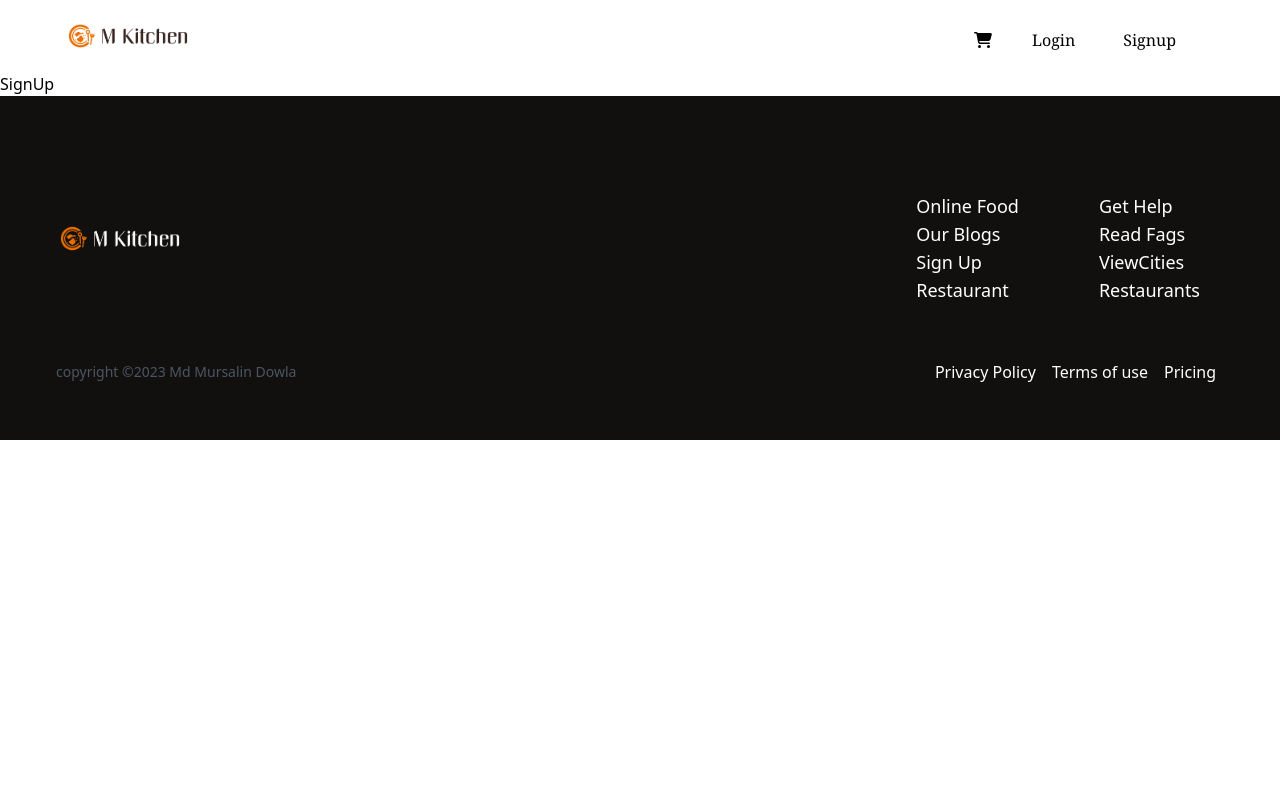
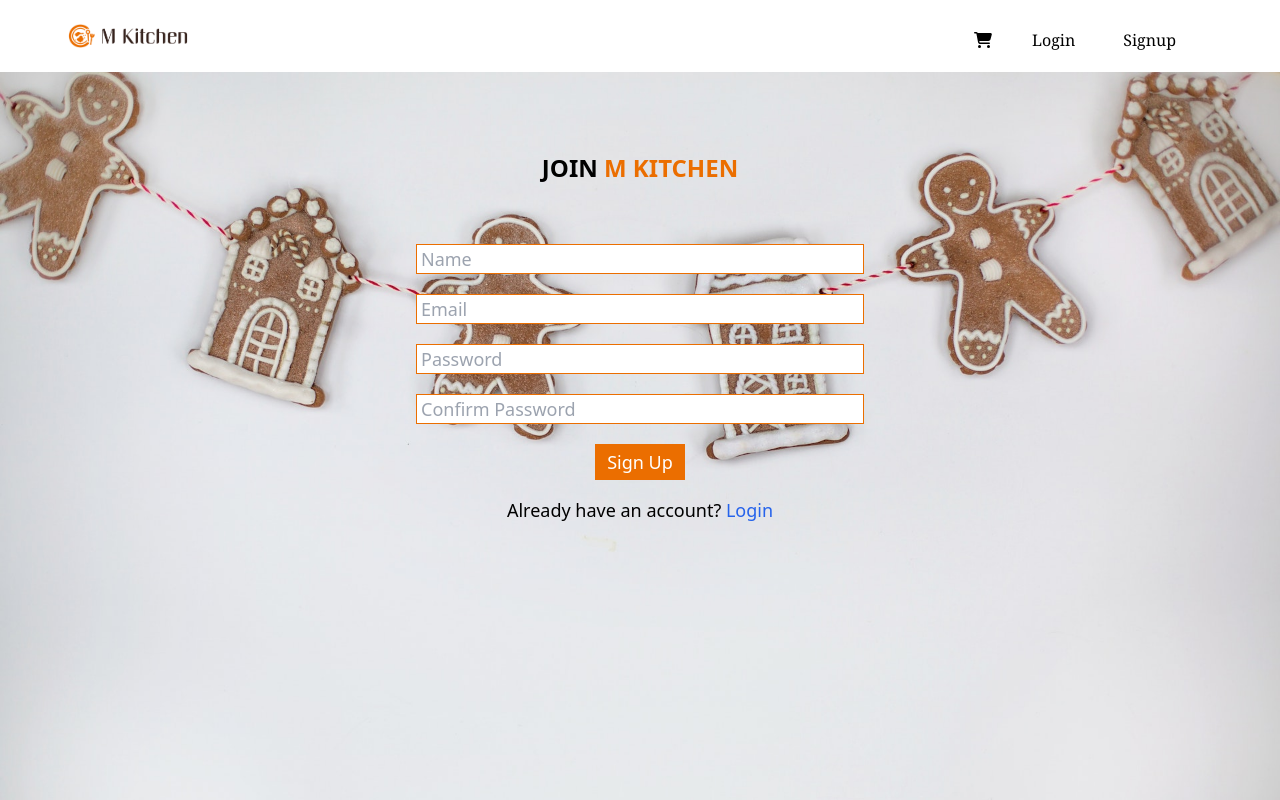
Before and after one commit to Mursalin-Dowla/z-r-fa-resturant, a React (Create React App) app: page /signup in a window 1280 px wide. Shown: the top 800 px of the page. Built offline with nearby package versions, Linux system fonts and the light colour scheme; no server answers.

Commit message:
login+signup email pw done

```diff
--- a/package.json
+++ b/package.json
@@ -10,6 +10,7 @@
     "@testing-library/jest-dom": "^5.16.5",
     "@testing-library/react": "^13.4.0",
     "@testing-library/user-event": "^13.5.0",
+    "firebase": "^9.17.1",
     "react": "^18.2.0",
     "react-dom": "^18.2.0",
     "react-router-dom": "^6.8.1",
--- a/src/App.js
+++ b/src/App.js
@@ -1,5 +1,6 @@
 import { Route, Routes } from 'react-router-dom';
 import './App.css';
+import Cart from './components/Cart/Cart';
 import Home from './components/Home/Home';
 import Login from './components/Login/Login';
 import Footer from './components/Shared/Footer/Footer';
@@ -15,6 +16,7 @@ function App() {
         <Route path='/home' element={<Home />}></Route>
         <Route path='/login' element={<Login />}></Route>
         <Route path='/signup' element={<SignUp />}></Route>
+        <Route path='/cart' element={<Cart />}></Route>
       </Routes>
       <Footer />
     </div>
--- /dev/null
+++ b/src/components/Cart/Cart.js
@@ -0,0 +1,11 @@
+import React from 'react';
+
+const Cart = () => {
+    return (
+        <div>
+            cart
+        </div>
+    );
+};
+
+export default Cart;
--- a/src/components/Home/ChooseUs/ChooseUs.js
+++ b/src/components/Home/ChooseUs/ChooseUs.js
@@ -5,7 +5,7 @@ import c3 from "../../../images/c3.png";
 
 const ChooseUs = () => {
   return (
-    <div className="">
+    <div className="mb-5">
       <div className="text-center mb-20">
         <h1 className="lg:text-xl text-md mt-10">Why Will You Choose Us?</h1>
       </div>
--- a/src/components/Login/Login.js
+++ b/src/components/Login/Login.js
@@ -1,9 +1,38 @@
-import React from 'react';
+import React, { useEffect, useState } from 'react';
+import {onAuthStateChanged, signInWithEmailAndPassword } from "firebase/auth";
 import { FontAwesomeIcon } from "@fortawesome/react-fontawesome";
 import { faFacebook, faGoogle } from "@fortawesome/free-brands-svg-icons";
 import backgroundImage from '../../images/login-bg.png';
+import { Link, useNavigate } from 'react-router-dom';
+import auth from '../../firebase.init';
 
 const Login = () => {
+const [error, setError] = useState('');
+const [user,setUser] = useState({});
+const navigate = useNavigate();
+
+useEffect(()=>{
+    onAuthStateChanged(auth, user=>{
+        setUser(user);
+    })
+},[])
+
+if(user){
+    navigate('/');
+  }
+
+const handleFormSubmit =(event) =>{
+    event.preventDefault();
+    const email = event.target.email.value;
+    const password = event.target.password.value;
+    signInWithEmailAndPassword(auth, email, password)
+    .then((userCredential) => {
+      })
+      .catch((error) => {
+        const errorMessage = error.message;
+        setError(errorMessage);
+      });
+    }
     return (
         <>
         <div className='mt-[-40px] pb-20 min-h-screen' style={{
@@ -13,10 +42,10 @@ const Login = () => {
 
 
             <div  className="w-[80%] md:w-[50%] mx-auto">
-                    <form className='flex flex-col w-[70%] mx-auto mt-10'>
-                        <h1 className='text-center md:text-2xl uppercase font-bold mt-40 md:mt-20 mb-10'>Login To <span className='text-[#EB6E00]'>M Kitchen</span> </h1>
-                        <input className='pl-1 border mt-5 md:text-lg border-[#EB6E00]' type="email" name="email" id="" placeholder='Email'/>
-                        <input className='pl-1 border mt-5 md:text-lg border-[#EB6E00]' type="password" name="password" id="" placeholder='Password'/>
+                    <form onSubmit={handleFormSubmit} className='flex flex-col w-[70%] mx-auto mt-10'>
+                        <h1 className='text-center md:text-2xl uppercase font-bold mt-48 md:mt-20 mb-10'>Login To <span className='text-[#EB6E00]'>M Kitchen</span> </h1>
+                        <input className='pl-1 border mt-5 md:text-lg border-[#EB6E00]' type="email" name="email" id="email" placeholder='Email'/>
+                        <input className='pl-1 border mt-5 md:text-lg border-[#EB6E00]' type="password" name="password" id="password" placeholder='Password'/>
                         <input className='bg-[#EB6E00] md:text-lg mt-5 text-white w-[30%] md:w-[20%] mx-auto py-1 cursor-pointer hover:bg-[#f7933c]' type="submit" value="Login" />
                     </form>
                     <div className='my-4'>
@@ -25,6 +54,7 @@ const Login = () => {
                     <div className='text-center'>
                         <button className='bg-blue-600 text-white py-1 px-[13px] mb-2 rounded-sm'><FontAwesomeIcon className='text-white mr-1' icon={faGoogle} /> Join With Google</button><br />
                         <button className='bg-blue-900 text-white py-1 px-2 rounded-sm'><FontAwesomeIcon className='text-white mr-1' icon={faFacebook} />Join With Facebook</button>
+                        <p className='mt-4'>Don't have an account? <Link className='text-blue-600' to='/signup'>Sign Up</Link></p>
                     </div>
             </div>
             </div>
--- a/src/components/Shared/Header/Header.js
+++ b/src/components/Shared/Header/Header.js
@@ -1,14 +1,33 @@
-import React from "react";
+import React, { useState } from "react";
 import logo from "../../../images/logo.png";
 import { Link } from "react-router-dom";
+import {onAuthStateChanged, signOut } from "firebase/auth";
 import { FontAwesomeIcon } from "@fortawesome/react-fontawesome";
 import { faCartShopping } from "@fortawesome/free-solid-svg-icons";
+import auth from "../../../firebase.init";
+
+
 const Header = () => {
+  const [user,setUser] = useState({});
+
+  onAuthStateChanged(auth, (user) => {
+    if (user) {
+     setUser(user);
+    }
+  });
+
+  const handleSignOut =()=>{
+    signOut(auth).then(() => {
+      setUser({});
+    }).catch((error) => {
+      console.log(error);
+    });
+  }
   return (
     <div className="font-serif">
       <div className="flex justify-between">
         <div className="lg:ml-10">
-          <img className="w-44" src={logo} alt="" />
+          <Link to='/'><img className="w-44" src={logo} alt="" /></Link>
         </div>
         <div>
           <ul className="flex mt-6 mr-5 lg:mr-20">
@@ -17,12 +36,15 @@ const Header = () => {
                 <FontAwesomeIcon icon={faCartShopping} />
               </Link>
             </li>
-            <li className="ml-2 lg:mx-4 hover:bg-[#EB6E00] px-2 py-1 rounded-full hover:text-white">
+           { Object.keys(user).length === 0 && <li className="ml-2 lg:mx-4 hover:bg-[#EB6E00] px-2 py-1 rounded-full hover:text-white">
               <Link  to="/login">Login</Link>
-            </li>
-            <li className="ml-2 lg:mx-4 hover:bg-[#EB6E00] px-2 py-1 rounded-full hover:text-white">
+            </li>}
+            { Object.keys(user).length === 0 && <li className="ml-2 lg:mx-4 hover:bg-[#EB6E00] px-2 py-1 rounded-full hover:text-white">
               <Link to="/signup">Signup</Link>
-            </li>
+            </li>}
+           { Object.keys(user).length !== 0 && <li className="ml-2 lg:mx-4 hover:bg-[#EB6E00] px-2 py-1 rounded-full hover:text-white">
+              <button onClick={handleSignOut}>SignOut</button>
+            </li>}
           </ul>
         </div>
       </div>
--- a/src/components/SignUp/SignUp.js
+++ b/src/components/SignUp/SignUp.js
@@ -1,10 +1,75 @@
-import React from 'react';
+import { createUserWithEmailAndPassword , onAuthStateChanged} from 'firebase/auth';
+import React, { useEffect, useState } from 'react';
+import { Link, useNavigate } from 'react-router-dom';
+import auth from '../../firebase.init';
+import backgroundImage from '../../images/signup-bg.png';
 
 const SignUp = () => {
+    const [error,setError] = useState('');
+    const [user,setUser] = useState({});
+    const navigate = useNavigate();
+
+    useEffect(()=>{
+        onAuthStateChanged(auth, user=>{
+            setUser(user);
+        })
+    },[])
+      if(user){
+        navigate('/');
+      }
+
+    const handleFormSubmit = (event) =>{
+        event.preventDefault();
+        var passCheck = /^(?=.*\d)(?=.*[a-z])(?=.*[A-Z]).{6,20}$/;
+        const name = event.target.name.value;
+        const email = event.target.email.value;
+        const password = event.target.password.value;
+        const confirmPassword = event.target.confirmpassword.value;
+        if(password.match(passCheck)){
+            if(confirmPassword !== password){
+                setError('Passwords Did Not Matched');
+            }
+            else{
+                createUserWithEmailAndPassword(auth, email, password)
+                .then((userCredential) => {
+
+                  })
+                  .catch((error) => {
+                    const errorMessage = error.message;
+                    setError(errorMessage);
+                  });
+            }
+        }
+        else{
+            setError("Please Follow Password Formate");
+        }
+
+
+    }
     return (
-        <div>
-            SignUp
-        </div>
+        <>
+        <div className='mt-[-40px] pb-20 min-h-screen' style={{
+          backgroundImage: `url(${backgroundImage})`,
+          backgroundSize: "cover",
+        }}>
+
+
+            <div  className="w-[80%] md:w-[50%] mx-auto">
+                    <form onSubmit={handleFormSubmit} className='flex flex-col w-[70%] mx-auto mt-10'>
+                        <h1 className='text-center md:text-2xl uppercase font-bold mt-32 md:mt-20 mb-10'>Join <span className='text-[#EB6E00]'>M Kitchen</span> </h1>
+                        <input className='pl-1 border mt-5 md:text-lg border-[#EB6E00]' type="text" name="name" id="name" placeholder='Name' required/>
+                        <input className='pl-1 border mt-5 md:text-lg border-[#EB6E00]' type="email" name="email" id="email" placeholder='Email' required/>
+                        <input className='pl-1 border mt-5 md:text-lg border-[#EB6E00]' type="password" name="password" id="pw" placeholder='Password' required/>
+                        <input className='pl-1 border mt-5 md:text-lg border-[#EB6E00]' type="password" name="confirmpassword" id="cpw" placeholder='Confirm Password' required/>
+                        <input className='bg-[#EB6E00] md:text-lg mt-5 text-white w-[30%] md:w-[20%] mx-auto py-1 cursor-pointer hover:bg-[#f7933c]' type="submit" value="Sign Up" />
+                    </form>
+                    {
+                        error && <p className='text-center text-red-600'>{error}</p>
+                    }
+                     <p className='mt-4 text-sm md:text-lg text-center'>Already have an account? <Link className='text-blue-600' to='/login'>Login</Link></p>
+            </div>
+            </div>
+        </>
     );
 };
 
--- /dev/null
+++ b/src/firebase.init.js
@@ -0,0 +1,21 @@
+// Import the functions you need from the SDKs you need
+import { initializeApp } from "firebase/app";
+import { getAuth } from 'firebase/auth';
+// TODO: Add SDKs for Firebase products that you want to use
+// https://firebase.google.com/docs/web/setup#available-libraries
+
+// Your web app's Firebase configuration
+const firebaseConfig = {
+  apiKey: "AIzaSyCg_MFEMqFxdBK1jWC3NUJfCH3ZFYWQifk",
+  authDomain: "z-fa-r-resturant.firebaseapp.com",
+  projectId: "z-fa-r-resturant",
+  storageBucket: "z-fa-r-resturant.appspot.com",
+  messagingSenderId: "497483322178",
+  appId: "1:497483322178:web:d856a643c76149d5786edb"
+};
+
+// Initialize Firebase
+const app = initializeApp(firebaseConfig);
+
+const auth = getAuth(app);
+export default auth;
```
Also changed, not shown: src/images/signup-bg.png (added), 1 other file (tests, documents, lock files or other folders).
